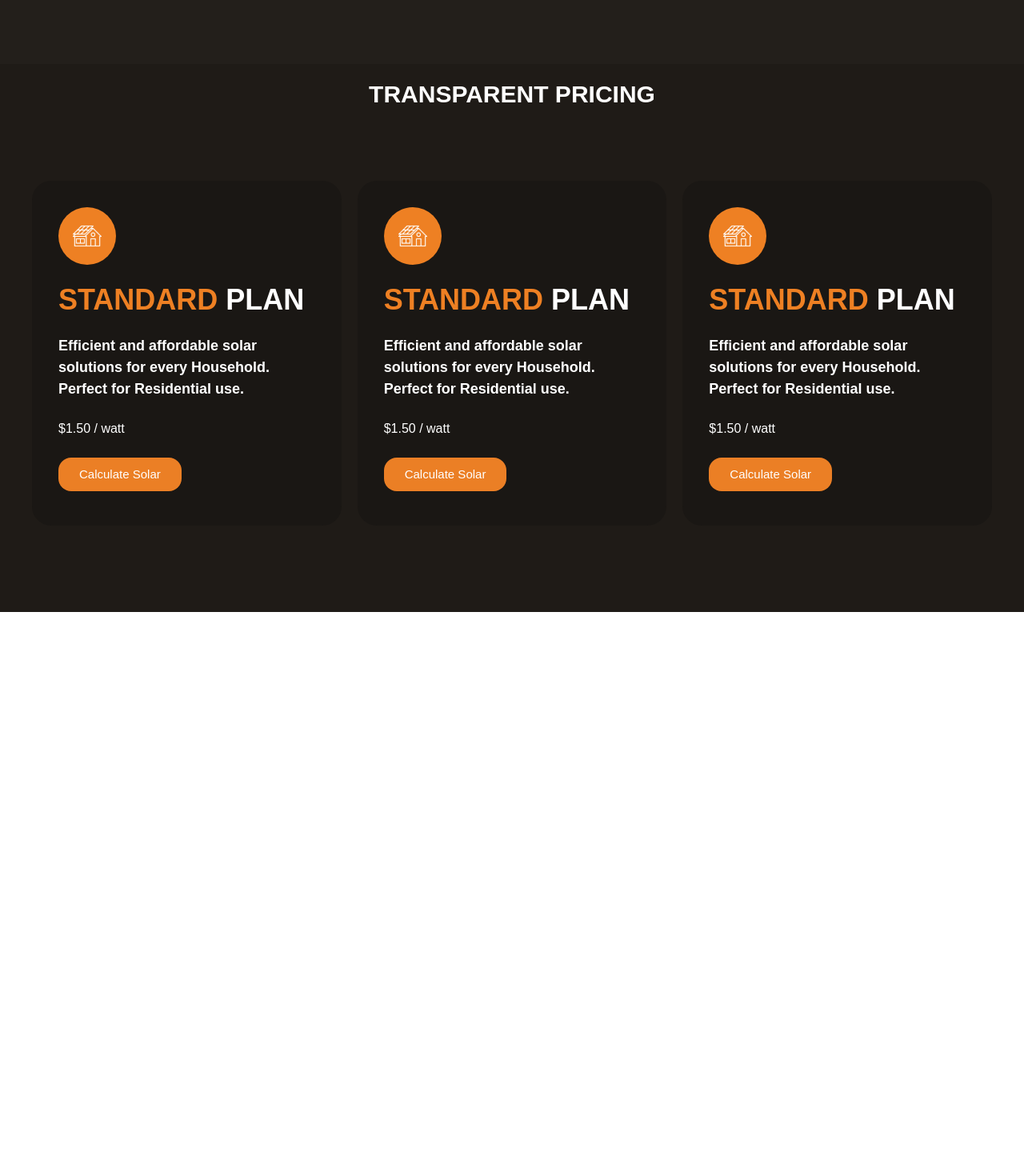
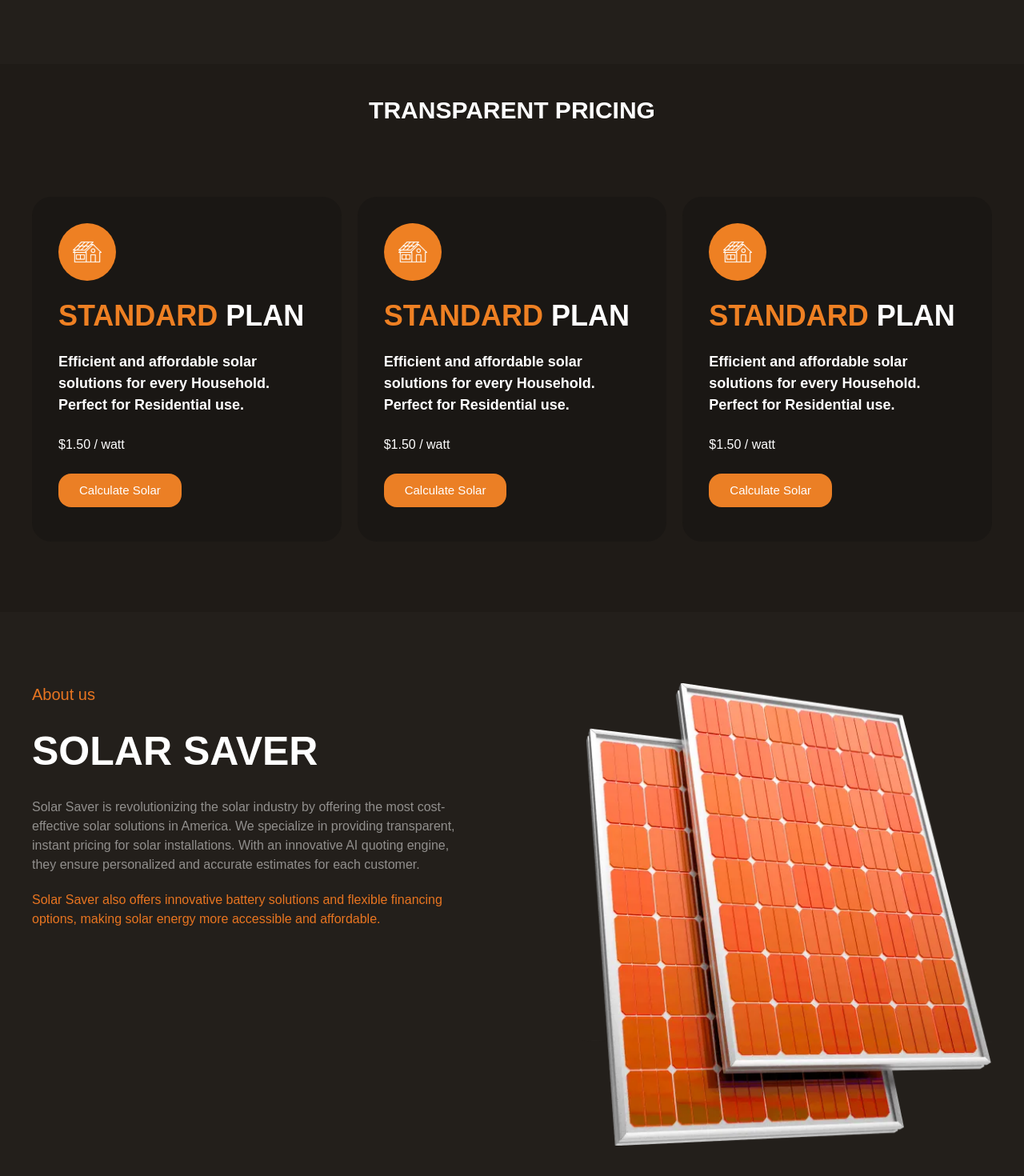
Before and after one commit to Zubain-Nadeem/Second-React-Project, a React (Vite) app: page / in a window 1280 px wide. Shown: the part 1381-2851 px from the top of the page at 80% size. Before the commit the page ends 2146 px from the top, so only its background shows below. Built offline with nearby package versions, Linux system fonts and the light colour scheme.

Commit message:
About Section created

```diff
--- a/src/App.jsx
+++ b/src/App.jsx
@@ -1,6 +1,7 @@
 import Navbar from "./Components/Navbar";
 import Hero from "./Components/Hero-section";
 import Transparent from "./Components/Transparent-pricing";
+import About from "./Components/About-us";
 
 const App = () => {
   return (
@@ -8,6 +9,7 @@
       <Navbar />
       <Hero />
       <Transparent />
+      <About />
     </div>
   );
 };
--- /dev/null
+++ b/src/Components/About-us.jsx
@@ -0,0 +1,28 @@
+import AboutImage from "../assets/About-section-images/about-image.webp"
+
+const About = () => {
+  return (
+    <div>
+      <section className="w-[100%] h-[710px] bg-[#231F1B] px-[40px] py-[7%] flex gap-[100px]">
+
+        <div className="w-[48%] h-[422px] flex flex-col items-start gap-5">
+            <h4 className="text-[#E87521] text-xl">About us</h4>
+
+            <h3 className="text-white text-[50px] font-bold">SOLAR SAVER</h3>
+
+            <p className="text-[#918F8D]">Solar Saver is revolutionizing the solar industry by offering the most cost-effective solar solutions in America. We specialize in providing transparent, instant pricing for solar installations. With an innovative AI quoting engine, they ensure personalized and accurate estimates for each customer.</p>
+
+            <p className="text-[#E87521]">Solar Saver also offers innovative battery solutions and flexible financing options, making solar energy more accessible and affordable.</p>
+
+        </div>
+
+        <div className=" w-[50%] h-[578px] flex flex-col items-end">
+            <img className="h-[578px]" src ={AboutImage} alt="" />
+        </div>
+
+      </section>
+    </div>
+  )
+}
+
+export default About
--- a/src/Components/Transparent-pricing.jsx
+++ b/src/Components/Transparent-pricing.jsx
@@ -3,7 +3,7 @@
 const Transparent = () => {
   return (
     <div>
-      <section className="bg-[#1F1B17] w-full h-[685px] py-[20px] px-[40px]">
+      <section className="bg-[#1F1B17] w-full h-[685px] py-[40px] px-[40px]">
         <h1 className="text-white text-3xl text-center font-bold mb-[90px]
         ">
           TRANSPARENT PRICING
```
Also changed, not shown: src/assets/About-section-images/about-image.webp (added).
